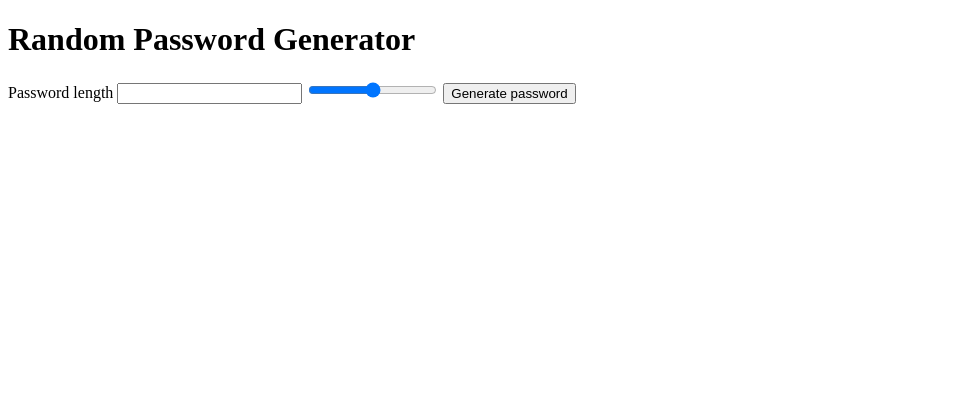
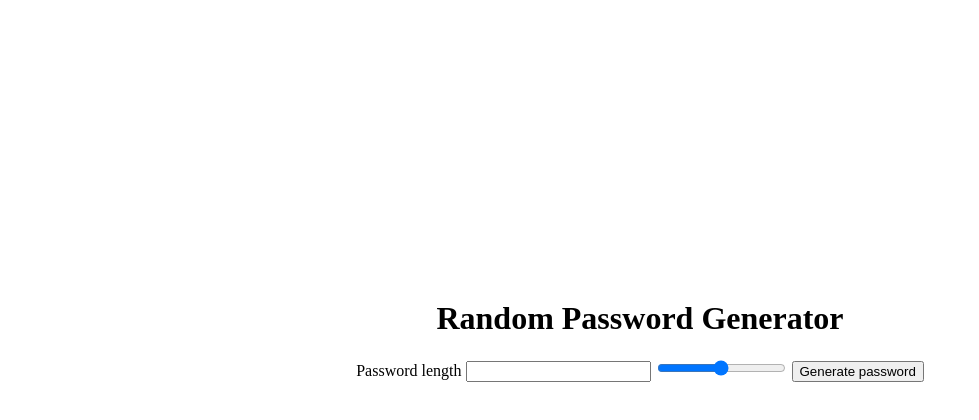
Before and after one commit to MonjurElahiTouheed/random-password-generator, a plain HTML site: page index.html in a window 1280 px wide. Shown: the whole page, without its empty margins (0-979 px from the left). Drawn offline with Linux system fonts and the light colour scheme.

Commit message:
took main tag center

```diff
--- a/index.html
+++ b/index.html
@@ -1,19 +1,25 @@
 <!DOCTYPE html>
 <html lang="en">
+
 <head>
     <meta charset="UTF-8">
     <meta name="viewport" content="width=device-width, initial-scale=1.0">
     <title>Random Password Generator</title>
     <link rel="icon" type="image/x-icon" href="/images/6195699.png">
+    <link rel="stylesheet" href="style.css">
 </head>
+
 <body>
     <main>
-        <h1>Random Password Generator</h1>
-        <label for="">Password length</label>
-        <input type="number" id="">
-        <input type="range" id="">
-        <button>Generate password</button>
+        <div>
+            <h1>Random Password Generator</h1>
+            <label for="">Password length</label>
+            <input type="number" id="">
+            <input type="range" id="">
+            <button>Generate password</button>
+        </div>
     </main>
     <script src="script.js"></script>
 </body>
+
 </html>
--- a/style.css
+++ b/style.css
@@ -0,0 +1,12 @@
+*{
+    box-sizing: border-box;
+}
+body{
+
+}
+main{
+    max-width: 50%;
+    margin: auto;
+    margin-top: 300px;
+    text-align: center;
+}
```
Also changed, not shown: 1 other file.
